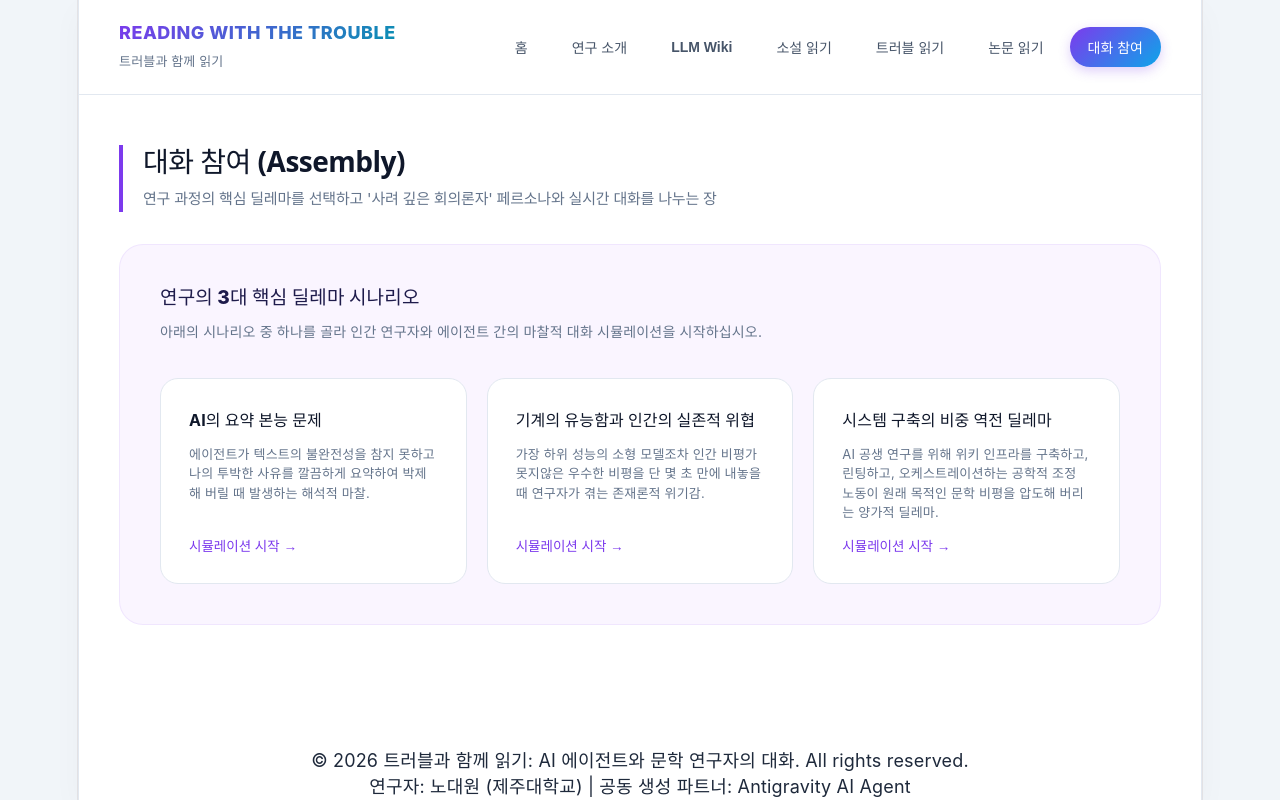
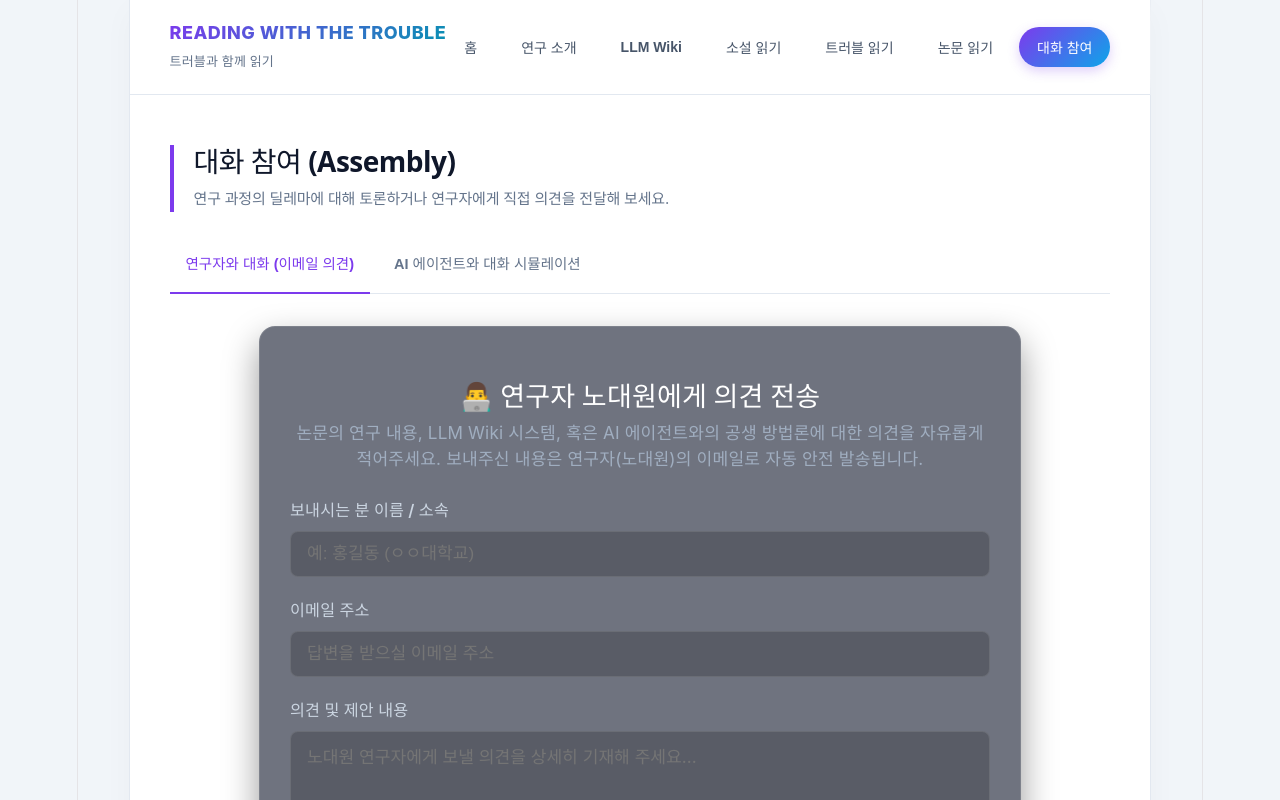
Before and after one commit to daewonnoh/LLM-Wiki-Agent, a React (Vite) app: page / in a window 1280 px wide. Both pictures are taken after a click on the button "대화 참여". Shown: the top 800 px of the page. Built offline with nearby package versions, Linux system fonts and the light colour scheme; a web font is replaced by a local one.

Commit message:
대화 참여 메뉴 2개 서브탭 분리 및 연구자와 대화 이메일 송신 폼 구현

```diff
--- a/src/App.jsx
+++ b/src/App.jsx
@@ -42,6 +42,9 @@ const parseCritiqueData = (text) => {
 
 const { meta: critiqueMeta, body: critiqueBody } = parseCritiqueData(critiqueText);
 
+// Google Apps Script Web App URL (실제 전송을 원하시면 배포하신 웹 앱 URL을 입력해 주세요)
+const GAS_WEB_APP_URL = "";
+
 function App() {
   const [activeMenu, setActiveMenu] = useState('home');
   const [selectedTrouble, setSelectedTrouble] = useState(null);
@@ -51,6 +54,15 @@ function App() {
 
   // LLM Wiki 서브탭
   const [activeWikiTab, setActiveWikiTab] = useState('intro'); // 'intro', 'system'
+
+  // 대화 참여 서브탭
+  const [activeAssemblyTab, setActiveAssemblyTab] = useState('researcher'); // 'researcher', 'simulator'
+
+  // 연구자와 대화 (이메일 폼) 상태
+  const [senderName, setSenderName] = useState('');
+  const [senderEmail, setSenderEmail] = useState('');
+  const [messageBody, setMessageBody] = useState('');
+  const [isSending, setIsSending] = useState(false);
 
   // 지식 맵 서브탭
   const [activeMapTab, setActiveMapTab] = useState('concept');
@@ -413,6 +425,53 @@ function App() {
     }
   };
 
+  const handleSubmitFeedback = async (e) => {
+    e.preventDefault();
+    if (!senderName.trim() || !senderEmail.trim() || !messageBody.trim()) {
+      alert("모든 필드를 입력해 주세요.");
+      return;
+    }
+
+    setIsSending(true);
+
+    if (!GAS_WEB_APP_URL) {
+      // GAS URL이 지정되지 않은 상태의 모의(Mock) 작동
+      setTimeout(() => {
+        setIsSending(false);
+        alert(`[모의 전송 성공]\nGoogle Apps Script Web App URL이 설정되지 않아 브라우저 상에서 시뮬레이션 발송되었습니다.\n\n보내는이: ${senderName}\n이메일: ${senderEmail}\n의견 내용:\n${messageBody}`);
+        setSenderName('');
+        setSenderEmail('');
+        setMessageBody('');
+      }, 1200);
+      return;
+    }
+
+    try {
+      await fetch(GAS_WEB_APP_URL, {
+        method: 'POST',
+        mode: 'no-cors', // CORS 제한 우회용 설정
+        headers: {
+          'Content-Type': 'application/json',
+        },
+        body: JSON.stringify({
+          name: senderName,
+          email: senderEmail,
+          message: messageBody
+        })
+      });
+
+      setIsSending(false);
+      alert("연구자에게 이메일이 성공적으로 전송되었습니다. 소중한 의견 감사합니다!");
+      setSenderName('');
+      setSenderEmail('');
+      setMessageBody('');
+    } catch (err) {
+      console.error(err);
+      setIsSending(false);
+      alert("이메일 전송 중 오류가 발생했습니다. 잠시 후 다시 시도해 주세요.");
+    }
+  };
+
   const handleSendComment = (e) => {
     e.preventDefault();
     if (!userComment.trim() || isTyping) return;
@@ -1380,9 +1439,113 @@ function App() {
           <div className="assembly-page fade-in">
             <div className="page-header-wrapper">
               <h2 className="page-title">대화 참여 (Assembly)</h2>
-              <p className="page-subtitle">연구 과정의 핵심 딜레마를 선택하고 '사려 깊은 회의론자' 페르소나와 실시간 대화를 나누는 장</p>
-            </div>
-
+              <p className="page-subtitle">연구 과정의 딜레마에 대해 토론하거나 연구자에게 직접 의견을 전달해 보세요.</p>
+            </div>
+
+            {/* 서브탭 내비게이션 */}
+            <div className="tab-navigation">
+              <button
+                className={`tab-btn ${activeAssemblyTab === 'researcher' ? 'active' : ''}`}
+                onClick={() => setActiveAssemblyTab('researcher')}
+              >
+                연구자와 대화 (이메일 의견)
+              </button>
+              <button
+                className={`tab-btn ${activeAssemblyTab === 'simulator' ? 'active' : ''}`}
+                onClick={() => setActiveAssemblyTab('simulator')}
+              >
+                AI 에이전트와 대화 시뮬레이션
+              </button>
+            </div>
+
+            {/* 1. 연구자와 대화 (이메일 피드백 폼) */}
+            {activeAssemblyTab === 'researcher' && (
+              <div className="researcher-feedback-container fade-in" style={{ maxWidth: '700px', margin: '0 auto', width: '100%', background: 'rgba(15, 23, 42, 0.6)', border: '1px solid rgba(255, 255, 255, 0.1)', borderRadius: '16px', padding: '30px', boxShadow: '0 15px 35px rgba(0,0,0,0.4)', backdropFilter: 'blur(10px)' }}>
+                <h3 style={{ color: '#fff', fontSize: '1.5rem', marginBottom: '10px' }}>👨‍💻 연구자 노대원에게 의견 전송</h3>
+                <p style={{ color: '#a0aec0', fontSize: '0.95rem', marginBottom: '25px', lineHeight: 1.5 }}>
+                  논문의 연구 내용, LLM Wiki 시스템, 혹은 AI 에이전트와의 공생 방법론에 대한 의견을 자유롭게 적어주세요.
+                  보내주신 내용은 연구자(노대원)의 이메일로 자동 안전 발송됩니다.
+                </p>
+
+                <form onSubmit={handleSubmitFeedback} style={{ display: 'flex', flexDirection: 'column', gap: '20px' }}>
+                  <div style={{ display: 'flex', flexDirection: 'column', gap: '8px', textAlign: 'left' }}>
+                    <label style={{ color: '#cbd5e1', fontSize: '0.9rem', fontWeight: 600 }}>보내시는 분 이름 / 소속</label>
+                    <input
+                      type="text"
+                      placeholder="예: 홍길동 (ㅇㅇ대학교)"
+                      value={senderName}
+                      onChange={(e) => setSenderName(e.target.value)}
+                      style={{ padding: '12px 16px', borderRadius: '8px', border: '1px solid rgba(255,255,255,0.1)', background: 'rgba(0,0,0,0.2)', color: '#fff', fontSize: '0.95rem', outline: 'none' }}
+                      required
+                      disabled={isSending}
+                    />
+                  </div>
+
+                  <div style={{ display: 'flex', flexDirection: 'column', gap: '8px', textAlign: 'left' }}>
+                    <label style={{ color: '#cbd5e1', fontSize: '0.9rem', fontWeight: 600 }}>이메일 주소</label>
+                    <input
+                      type="email"
+                      placeholder="답변을 받으실 이메일 주소"
+                      value={senderEmail}
+                      onChange={(e) => setSenderEmail(e.target.value)}
+                      style={{ padding: '12px 16px', borderRadius: '8px', border: '1px solid rgba(255,255,255,0.1)', background: 'rgba(0,0,0,0.2)', color: '#fff', fontSize: '0.95rem', outline: 'none' }}
+                      required
+                      disabled={isSending}
+                    />
+                  </div>
+
+                  <div style={{ display: 'flex', flexDirection: 'column', gap: '8px', textAlign: 'left' }}>
+                    <label style={{ color: '#cbd5e1', fontSize: '0.9rem', fontWeight: 600 }}>의견 및 제안 내용</label>
+                    <textarea
+                      placeholder="노대원 연구자에게 보낼 의견을 상세히 기재해 주세요..."
+                      value={messageBody}
+                      onChange={(e) => setMessageBody(e.target.value)}
+                      rows={6}
+                      style={{ padding: '12px 16px', borderRadius: '8px', border: '1px solid rgba(255,255,255,0.1)', background: 'rgba(0,0,0,0.2)', color: '#fff', fontSize: '0.95rem', outline: 'none', resize: 'vertical', fontFamily: 'inherit', lineHeight: 1.5 }}
+                      required
+                      disabled={isSending}
+                    />
+                  </div>
+
+                  <button
+                    type="submit"
+                    disabled={isSending}
+                    style={{ padding: '14px', borderRadius: '8px', border: 'none', background: isSending ? '#4a5568' : '#7c3aed', color: '#fff', fontSize: '1rem', fontWeight: 'bold', cursor: isSending ? 'not-allowed' : 'pointer', transition: 'background-color 0.2s', boxShadow: '0 4px 15px rgba(124,58,237,0.2)' }}
+                  >
+                    {isSending ? '전송 중...' : '의견 전송하기 ✉️'}
+                  </button>
+                </form>
+
+                {/* 구글 앱스 스크립트 연결 가이드 */}
+                <div style={{ marginTop: '30px', paddingTop: '20px', borderTop: '1px solid rgba(255,255,255,0.08)', textAlign: 'left' }}>
+                  <details style={{ cursor: 'pointer' }}>
+                    <summary style={{ color: '#a0aec0', fontSize: '0.85rem' }}>⚙️ 연구자용: Google Apps Script 이메일 연동 활성화 방법</summary>
+                    <div style={{ padding: '15px', background: 'rgba(0,0,0,0.3)', borderRadius: '8px', marginTop: '10px', fontSize: '0.85rem', color: '#cbd5e1', lineHeight: 1.6 }}>
+                      <ol style={{ paddingLeft: '20px', margin: '0 0 10px 0' }}>
+                        <li>구글 드라이브 ➔ 새 파일 ➔ **Google Apps Script**를 만듭니다.</li>
+                        <li>기존 코드를 모두 지우고 아래의 코드를 복사해 붙여넣습니다:
+                          <pre style={{ background: '#1e293b', padding: '10px', borderRadius: '6px', overflowX: 'auto', marginTop: '8px', color: '#38bdf8' }}>{`function doPost(e) {
+  var data = JSON.parse(e.postData.contents);
+  var email = "노대원 교수님 이메일 주소 기입";
+  var subject = "[LLM Wiki] 방문자 의견 전송 - " + data.name;
+  var body = "보낸이: " + data.name + " (" + data.email + ")\\n\\n의견 내용:\\n" + data.message;
+  GmailApp.sendEmail(email, subject, body);
+  return ContentService.createTextOutput("SUCCESS");
+}`}</pre>
+                        </li>
+                        <li>우측 상단 **배포** ➔ **새 배포**를 누릅니다.</li>
+                        <li>유형을 **웹 앱**으로 선택하고, 액세스 권한을 **모든 사용자(Anyone)**로 설정한 뒤 배포합니다.</li>
+                        <li>생성된 **웹 앱 URL**을 복사하여, \`src/App.jsx\` 파일 상단의 \`GAS_WEB_APP_URL\` 변수에 붙여넣으십시오.</li>
+                      </ol>
+                    </div>
+                  </details>
+                </div>
+              </div>
+            )}
+
+            {/* 2. AI 에이전트와 대화 시뮬레이션 */}
+            {activeAssemblyTab === 'simulator' && (
+              <div className="simulator-tab-content fade-in" style={{ width: '100%' }}>
                 {!activeScenario ? (
                   <div className="scenario-selector-container">
                     <h3>연구의 3대 핵심 딜레마 시나리오</h3>
@@ -1415,7 +1578,6 @@ function App() {
                       {chatHistory.map((msg, idx) => {
                         const isUser = msg.speaker === '나 (연구자)';
                         const isReader = msg.speaker === '독자 (나)';
-                    const isAi = msg.speaker.includes('안티그래비티');
                         let bubbleClass = 'left';
                         if (isUser || isReader) bubbleClass = 'right';
 
@@ -1471,6 +1633,8 @@ function App() {
                 )}
               </div>
             )}
+          </div>
+        )}
       </main>
 
       {/* 상세 모달 팝업 */}
```
Lines whose indentation alone changed are shown as unchanged.
